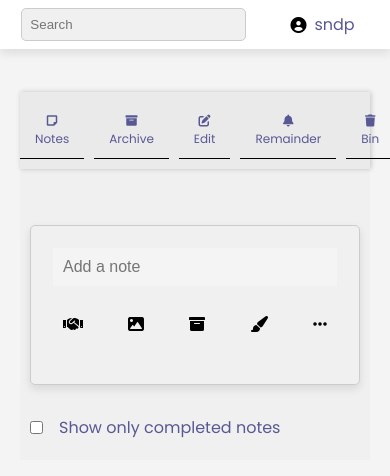
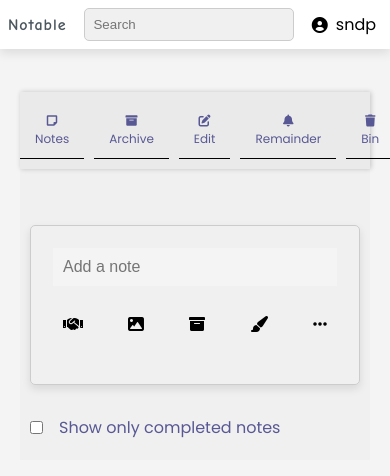
Before and after one commit to sand33psm/Notable, a plain HTML site: page index.html in a window 390 px wide. Drawn offline with Linux system fonts and the light colour scheme.

Commit message:
add logo

```diff
--- a/index.html
+++ b/index.html
@@ -12,7 +12,15 @@
 <body>
     <!-- Top Bar -->
     <div class="top-bar">
-        <i id="list-img" class="fas fa-bars"></i>
+        <div class="app-logo">
+
+            <i id="list-img" class="fas fa-bars"></i>
+
+            <!-- App Name as a Logo -->
+            <span class="app-name">Notable</span>
+        </div>
+
+
         <input type="text" class="search-bar" placeholder="Search">
         <div class="user">
             <i id="user-img" class="fas fa-user-circle"></i>
--- a/style.css
+++ b/style.css
@@ -53,6 +53,23 @@ h2 {
     z-index: 100;
 }
 
+.app-name {
+    font-size: 22px; /* Font size */
+    font-family: 'Comic Sans MS', cursive, sans-serif; /* Use a clean, modern font */
+    font-weight: 600; /* Slightly bolder weight */
+    color: #4B565E; /* A simple, dark gray color */
+    /* text-shadow: 2px 2px 4px rgba(0, 0, 0, 0.3); */
+    letter-spacing: 1px; /* Slight spacing for clarity */
+    margin: 0 20px; /* Space around the name */
+    transition: color 0.3s; /* Smooth color transition on hover */
+}
+
+.app-name:hover {
+    color: #555; /* Change color on hover for interaction */
+    text-shadow: 1px 1px 4px rgba(0, 0, 0, 0.4); /* Enhanced shadow on hover */
+}
+
+
 .top-bar #list-img {
     width: 26px;
     margin-left: 20px;
@@ -71,7 +88,8 @@ h2 {
 }
 
 #user-label {
-    color: #585894;
+    margin-left: -22px;
+    cursor: pointer;
 }
 
 .search-bar {
@@ -233,7 +251,7 @@ h2 {
 .sidebar h3 {
     margin: 26px 0 20px; /* Combined margin-top and margin-bottom */
     width: 90%;
-    border: 2px solid black;
+    border: 1px solid black;
     padding: 6px 0;
     text-align: center;
 }
@@ -241,7 +259,7 @@ h2 {
 .sidebar ul {
     list-style: none;
     padding: 0;
-    border: 2px solid black;
+    border: 1px solid gray;
     padding: 20px 0 60px 20px;
     width: 90%;
 }
@@ -258,7 +276,7 @@ h2 {
 
 .sidebar a {
     text-decoration: none;
-    color: #585894;
+    color: black;
     transition: color 0.3s;
 }
 
@@ -472,12 +490,13 @@ h2 {
 
     /* Search bar styles */
     .search-bar {
-        width: 60%; /* Increase width for better usability */
+        width: 56%; /* Increase width for better usability */
         margin: 0; /* Reset margin for better positioning */
         padding: 8px; /* Add padding for a comfortable touch area */
         border-radius: 5px; /* Slightly round the corners */
         border: 1px solid #ccc; /* Add a border */
         margin-left: -14px;
+        margin-right: 16px;
     }
 
     /* Add button styles */
@@ -566,4 +585,15 @@ h2 {
     .sidebar a:hover {
         color: #007bff; /* Change color on hover */
     }
+
+    .app-name {
+        font-size: 16px;
+        font-family: 'Comic Sans MS', cursive, sans-serif;
+        font-weight: 600;
+        color: #4B565E;
+        letter-spacing: 1px;
+        /* margin: 0 20px;  */
+        transition: color 0.3s;
+        margin-left: -6px;
+    }
 }
```
